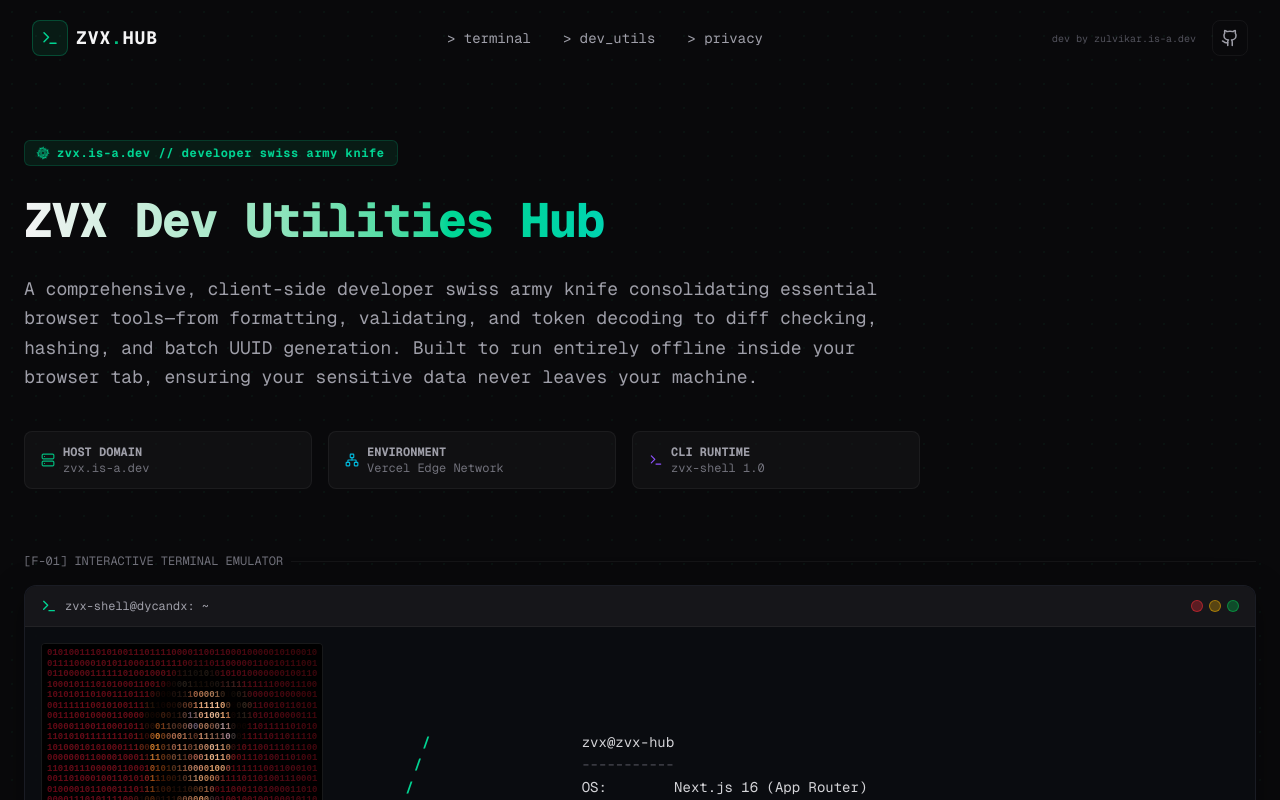
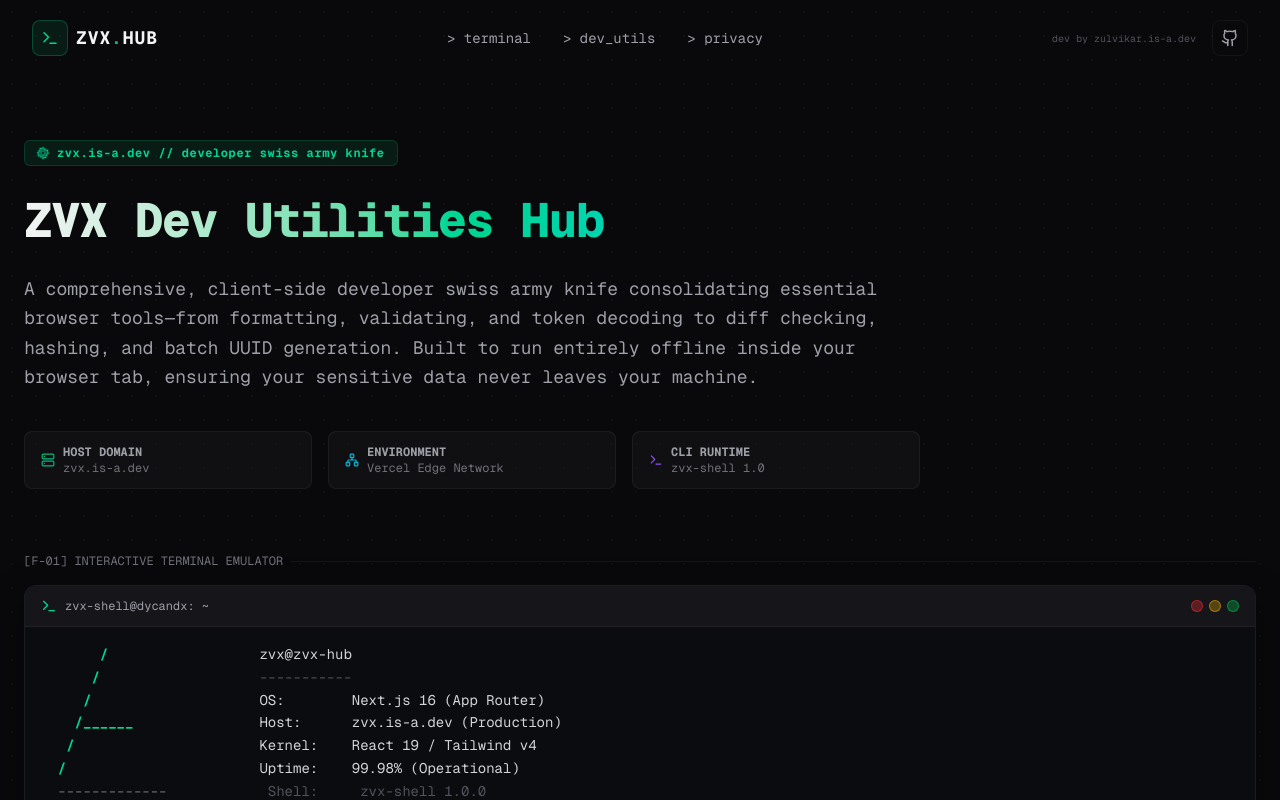
Before and after one commit to DycandX/zvx-DevUtils-hub, a Next.js app: page / in a window 1280 px wide. Shown: the top 800 px of the page. Built offline with nearby package versions, Linux system fonts and the light colour scheme.

Commit message:
refactor(neofetch): remove colored pixel art from terminal display

```diff
--- a/src/components/NeofetchBanner.tsx
+++ b/src/components/NeofetchBanner.tsx
@@ -1,7 +1,6 @@
 "use client";
 
-import { motion } from "framer-motion";
-import { ART_LINES, htmlArt } from "./htmlArt";
+import { ART_LINES } from "./htmlArt";
 
 const INFO_LINES = [
   "zvx@zvx-hub",
@@ -23,33 +22,19 @@ const LINES = ART_LINES.map((line, i) =>
 
 export default function NeofetchBanner() {
   return (
-    <div className="flex flex-col md:flex-row md:items-center gap-6 md:gap-10 mb-6 text-sm">
-      <motion.div
-        initial={{ opacity: 0 }}
-        animate={{ opacity: 1 }}
-        transition={{ duration: 1 }}
-        className="hidden sm:block max-w-full overflow-x-auto rounded border border-neutral-800/50"
-        dangerouslySetInnerHTML={{ __html: htmlArt }}
-      />
     <div className="font-mono text-sm leading-relaxed whitespace-pre">
       {LINES.map((line, i) => {
         const art = line.slice(0, 22);
         const info = line.slice(22);
         const isHeader = art.startsWith("Z V X") || art.trim().startsWith("/");
         const isSep = info.trim() === "-----------" || art.trim() === "-------------";
-
         return (
           <div key={i} className="flex">
-              <span className={isHeader ? "text-emerald-400 font-bold" : "text-zinc-500"}>
-                {art}
-              </span>
-              <span className={isSep ? "text-zinc-600" : "text-zinc-300"}>
-                {info}
-              </span>
+            <span className={isHeader ? "text-emerald-400 font-bold" : "text-zinc-500"}>{art}</span>
+            <span className={isSep ? "text-zinc-600" : "text-zinc-300"}>{info}</span>
           </div>
         );
       })}
     </div>
-    </div>
   );
 }
```
Lines whose indentation alone changed are shown as unchanged.
